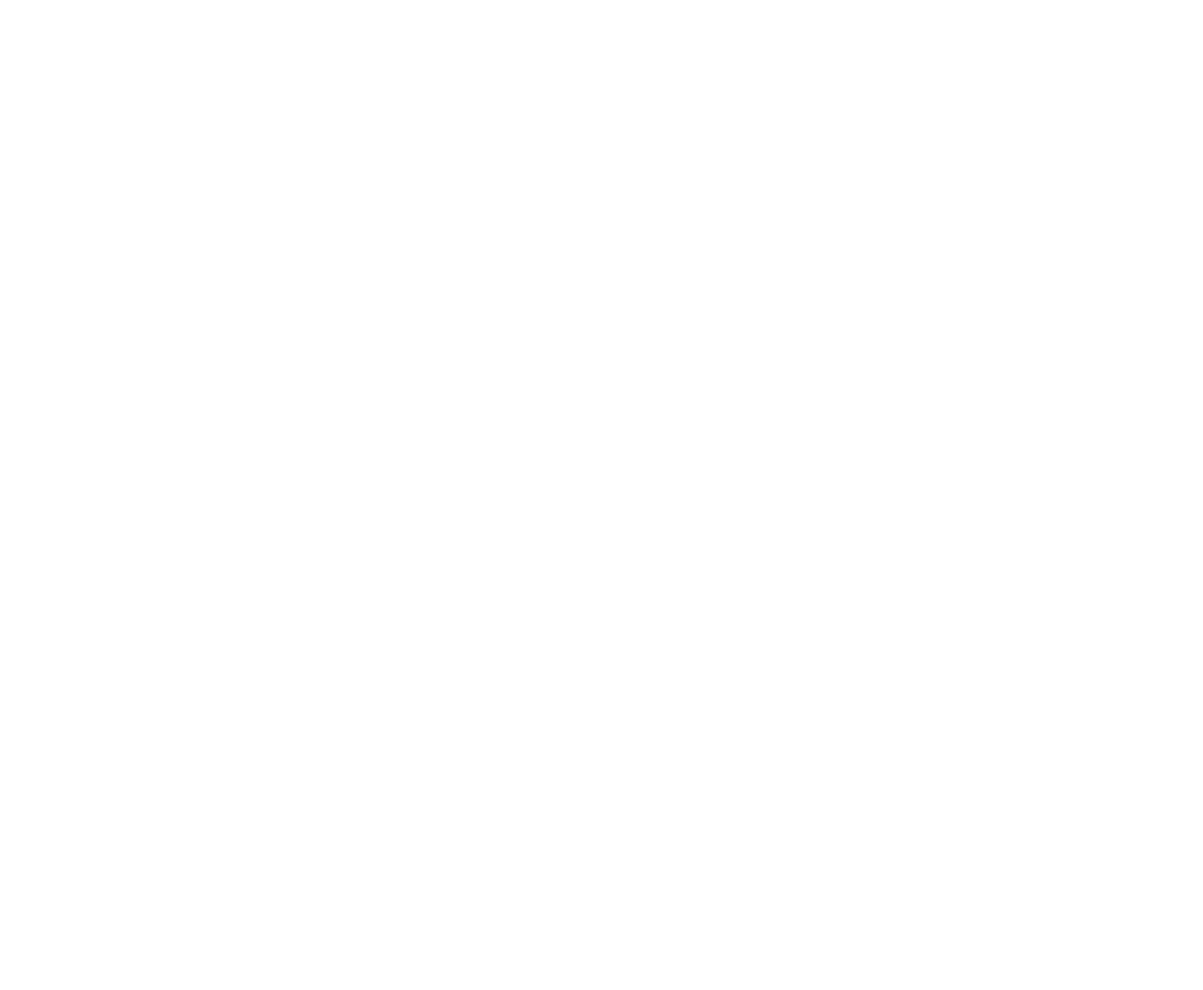
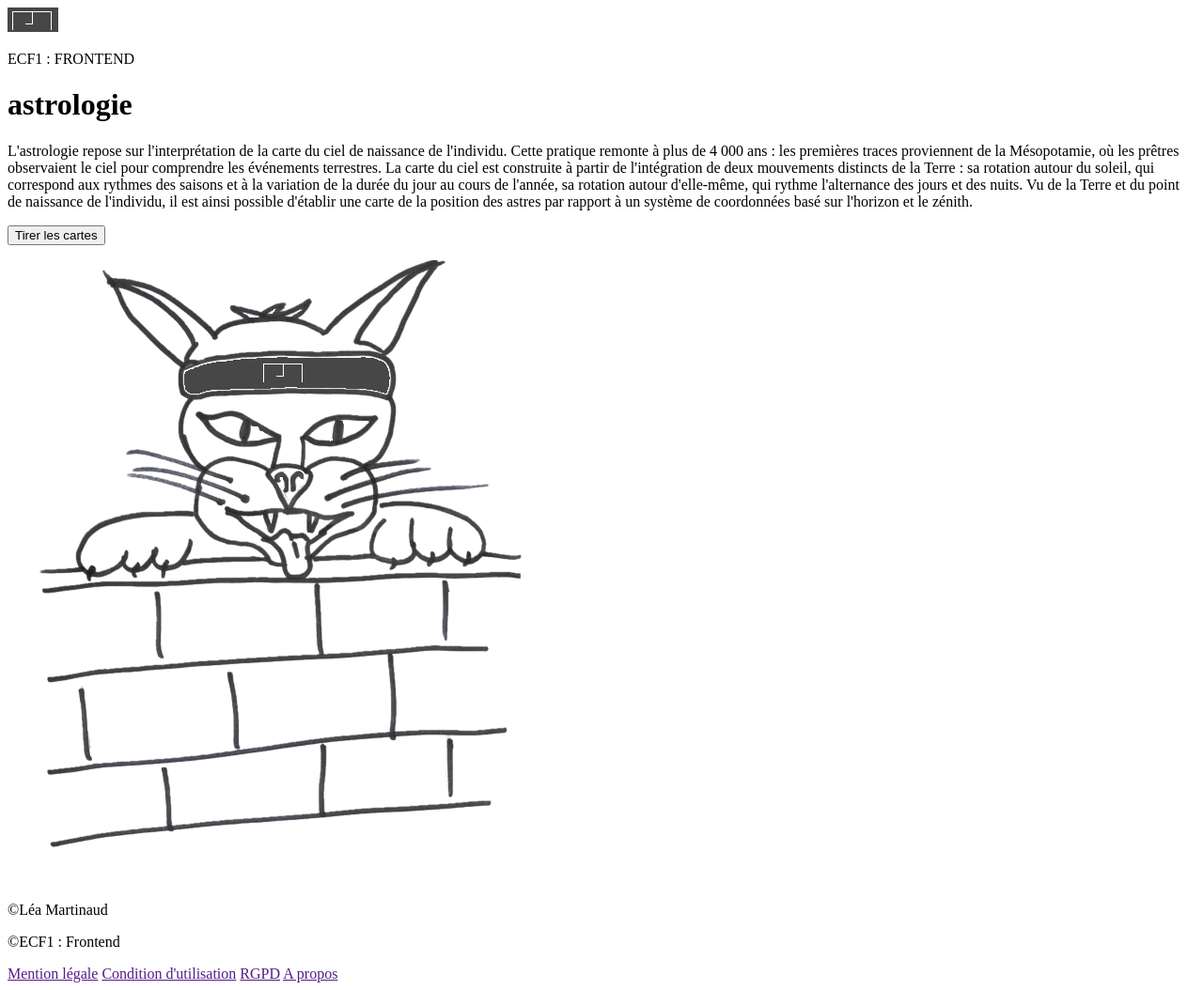
Before and after one commit to Lea4416/ECF1-FrontEnd, a plain HTML site: page index.html in a window 1280 px wide. Shown: the whole page at 94% size. Before the commit the page ends 800 px from the top, so only its background shows below. Drawn offline with Linux system fonts and the light colour scheme.

Commit message:
15/07 : création du fichier index.html

```diff
--- a/index.html
+++ b/index.html
@@ -4,10 +4,39 @@
 <head>
     <meta charset="UTF-8">
     <meta name="viewport" content="width=device-width, initial-scale=1.0">
-    <title>ECF1 - </title>
+    <link rel="stylesheet" href="/assets/css/style.css">
+    <title>ECF1 - Front-end</title>
 </head>
 
 <body>
+    <header>
+        <img src="./assets/images/sigle.webp" alt="Mon sigle">
+        <p>ECF1 : FRONTEND</p>
+    </header>
+    <main>
+        <h1>astrologie</h1>
+        <p>L'astrologie repose sur l'interprétation de la carte du ciel de naissance de l'individu. Cette pratique
+            remonte à plus de 4 000 ans : les premières traces proviennent de la Mésopotamie, où les prêtres observaient
+            le ciel pour comprendre les événements terrestres. La carte du ciel est construite à partir de l'intégration
+            de deux mouvements distincts de la Terre : sa rotation autour du soleil, qui correspond aux rythmes des
+            saisons et à la variation de la durée du jour au cours de l'année, sa rotation autour d'elle-même, qui
+            rythme l'alternance des jours et des nuits. Vu de la Terre et du point de naissance de l'individu, il est
+            ainsi possible d'établir une carte de la position des astres par rapport à un système de coordonnées basé
+            sur l'horizon et le zénith.</p>
+        <button>Tirer les cartes</button>
+        <div id="carte"></div>
+    </main>
+    <footer>
+        <img src="./assets/images/logo.webp" alt="Logo Léa">
+        <p>&copy;Léa Martinaud</p>
+        <p>&copy;ECF1 : Frontend</p>
+        <div class="mention-legale">
+            <a href="">Mention légale</a>
+            <a href="">Condition d'utilisation</a>
+            <a href="">RGPD</a>
+            <a href="">A propos</a>
+        </div>
+    </footer>
 
 </body>
 
```
Also changed, not shown: assets/css/style.css (added), assets/css/stylz.css (deleted), 1 other file.
